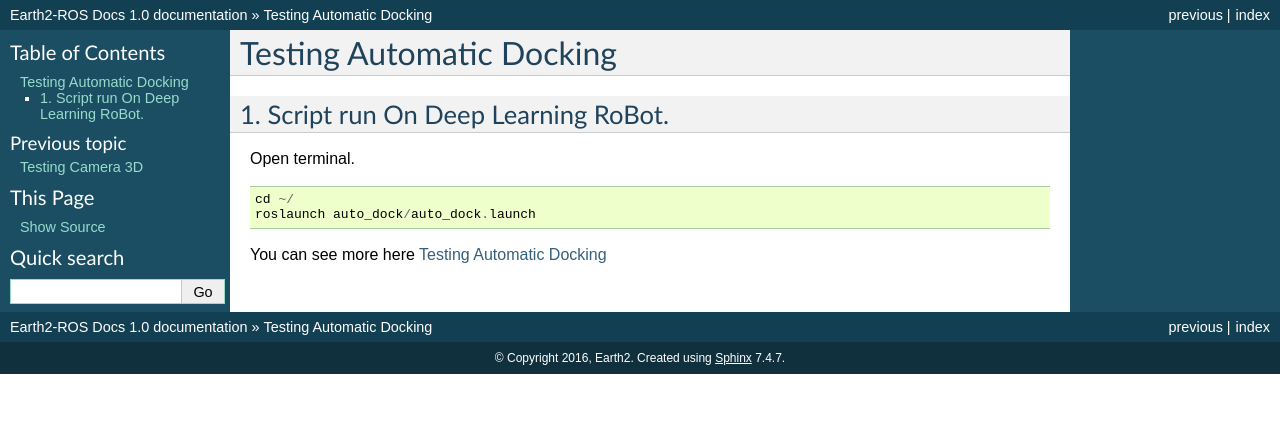
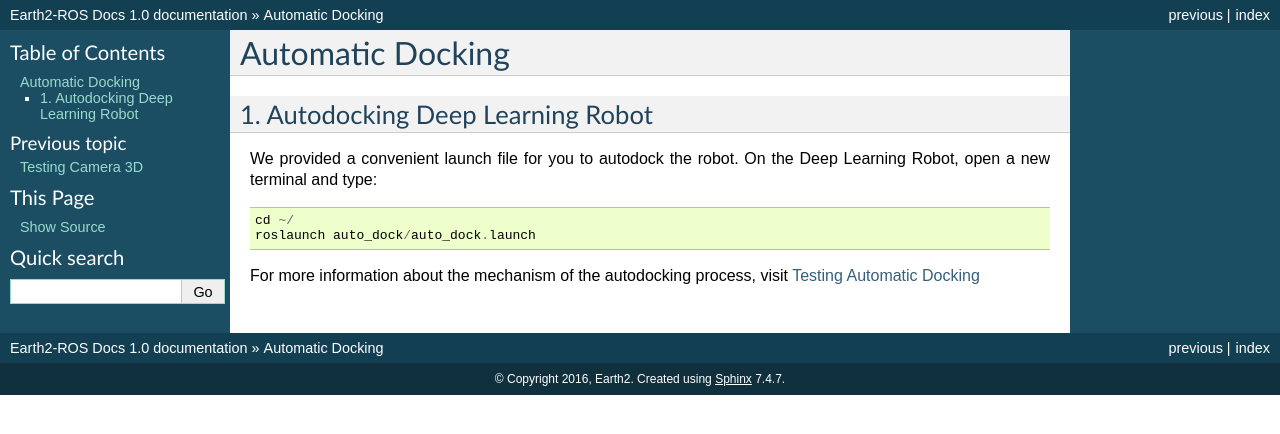
Before and after one commit to jacksnow00/earth2-docs, a Sphinx documentation site: the page built from docs/gautodockingcharge.rst, in a window 1280 px wide. Shown: the top 434 px of the page. Built offline with Sphinx 7.4.7, drawn with Linux system fonts in a browser that asks for light colours.

Commit message:
Fix some typo

```diff
--- a/docs/gautodockingcharge.rst
+++ b/docs/gautodockingcharge.rst
@@ -1,12 +1,12 @@
-====================
-Testing Automatic Docking
-====================
+=================
+Automatic Docking
+=================
 
-1. Script run On Deep Learning RoBot.
----------------
-Open terminal.
-::
+1. Autodocking Deep Learning Robot
+----------------------------------
+We provided a convenient launch file for you to autodock the robot.
+On the Deep Learning Robot, open a new terminal and type::
   cd ~/
   roslaunch auto_dock/auto_dock.launch
 
-You can see more here `Testing Automatic Docking <http://wiki.ros.org/kobuki/Tutorials/Testing%20Automatic%20Docking>`_
+For more information about the mechanism of the autodocking process, visit `Testing Automatic Docking <http://wiki.ros.org/kobuki/Tutorials/Testing%20Automatic%20Docking>`_
```
Also changed, not shown: docs/aflaskboard.rst (+5 -5 lines).
